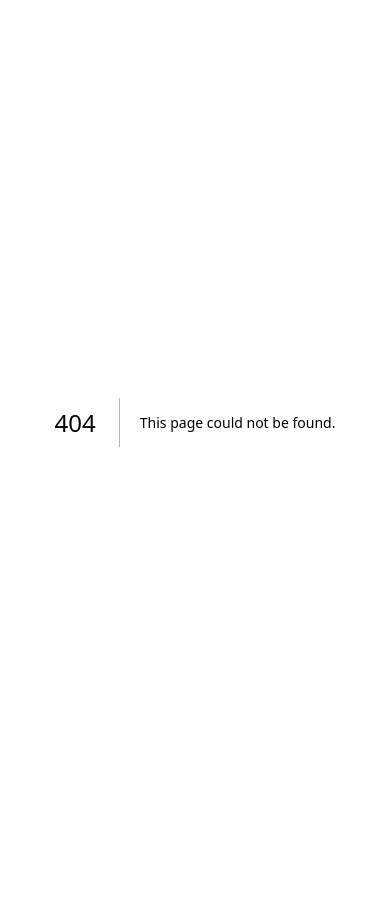
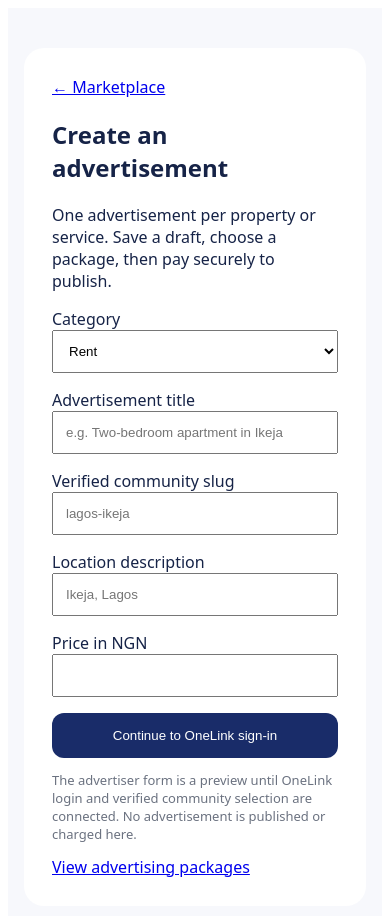
Before and after one commit to amaechiu-del/-domislink-realestate, a Next.js app: page /onelink/post-ad in a window 390 px wide. Before the commit this address had no page. Shown: the top 916 px of the page. Before the commit the page ends 844 px from the top, so only its background shows below. Built offline with nearby package versions, Linux system fonts and the light colour scheme; no server answers.

Commit message:
feat: add responsive advertiser draft form with explicit SSO handoff gate

```diff
--- /dev/null
+++ b/src/app/onelink/post-ad/page.tsx
@@ -0,0 +1,29 @@
+"use client";
+import {useState} from "react";
+const API=process.env.NEXT_PUBLIC_DOMISLINKER_API_URL||"";
+type Form={title:string;type:string;community_slug:string;location_label:string;price:string};
+export default function NewAdvertisement(){
+ const [form,setForm]=useState<Form>({title:"",type:"rent",community_slug:"",location_label:"",price:""});
+ const [message,setMessage]=useState("");
+ const update=(key:keyof Form,value:string)=>setForm(v=>({...v,[key]:value}));
+ async function submit(e:React.FormEvent<HTMLFormElement>){
+ e.preventDefault();setMessage("");
+ // OneLink's authorization-code/PKCE session exchange is not wired yet.
+ // Never request users to paste access tokens into the browser.
+ setMessage("OneLink sign-in must be connected before your advertisement can be saved securely. Your details remain in this form.");
+ }
+ return <main style={{background:"#f7f8fc",minHeight:"100vh",padding:"40px 16px",fontFamily:"system-ui",color:"#162347"}}>
+ <section style={{maxWidth:680,margin:"auto",background:"white",padding:28,borderRadius:20}}>
+ <a href="/onelink">← Marketplace</a><h1>Create an advertisement</h1><p>One advertisement per property or service. Save a draft, choose a package, then pay securely to publish.</p>
+ <form onSubmit={submit} style={{display:"grid",gap:16}}>
+ <label>Category<select required value={form.type} onChange={e=>update("type",e.target.value)} style={{display:"block",padding:12,width:"100%"}}>{[["rent","Rent"],["sale","For sale"],["service","Service provider"],["tenant","Tenant request"]].map(([v,l])=><option key={v} value={v}>{l}</option>)}</select></label>
+ <label>Advertisement title<input required minLength={8} maxLength={140} value={form.title} onChange={e=>update("title",e.target.value)} placeholder="e.g. Two-bedroom apartment in Ikeja" style={{display:"block",padding:12,width:"100%",boxSizing:"border-box"}}/></label>
+ <label>Verified community slug<input required pattern="[a-z0-9]+(-[a-z0-9]+)*" value={form.community_slug} onChange={e=>update("community_slug",e.target.value)} placeholder="lagos-ikeja" style={{display:"block",padding:12,width:"100%",boxSizing:"border-box"}}/></label>
+ <label>Location description<input required minLength={3} value={form.location_label} onChange={e=>update("location_label",e.target.value)} placeholder="Ikeja, Lagos" style={{display:"block",padding:12,width:"100%",boxSizing:"border-box"}}/></label>
+ <label>Price in NGN<input required type="number" min="0" step="1" value={form.price} onChange={e=>update("price",e.target.value)} style={{display:"block",padding:12,width:"100%",boxSizing:"border-box"}}/></label>
+ <button type="submit" style={{background:"#192c69",color:"white",border:0,padding:15,borderRadius:12,cursor:"pointer"}}>Continue to OneLink sign-in</button>
+ </form>{message&&<p role="status" style={{padding:15,background:"#fff4db",borderRadius:12}}>{message}</p>}
+ <p style={{color:"#6b7280",fontSize:13}}>The advertiser form is a preview until OneLink login and verified community selection are connected. No advertisement is published or charged here.</p>
+ <a href="/onelink/pricing">View advertising packages</a>
+ </section></main>;
+}
```
